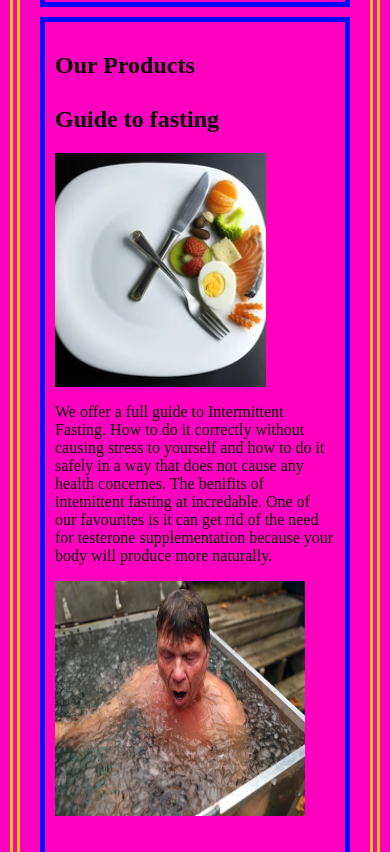
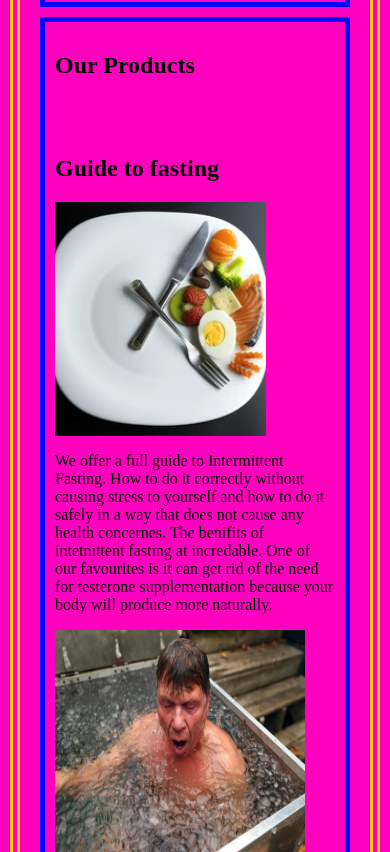
Before and after one commit to Maddphoenix84/W4A, a plain HTML site: page index.html in a window 390 px wide. Shown: the part 1472-2324 px from the top of the page. Drawn offline with Linux system fonts and the light colour scheme.

```diff
--- a/index.html
+++ b/index.html
@@ -51,7 +51,7 @@
 
     <div class="content2">
         <article class="article1">
-            <h1 >Our Products <br><br>Guide to fasting</h1>
+            <h1 >Our Products</h1> <br><br> <h1>Guide to fasting</h1>
                <img src="/fasting.png" alt="stopeating">
 
                 <p >We offer a full guide to Intermittent Fasting. How to do it correctly without causing stress to yourself and how to do it safely in a way that does not cause any health concernes. The benifits of intetnittent fasting at incredable. One of our favourites is it can get rid of the need for testerone supplementation because your body will produce more naturally.</p>
--- a/style.css
+++ b/style.css
@@ -120,6 +120,7 @@
 
 
     .article1 {
+
         display: grid;
         grid-template-columns: auto auto;
         background-color:rgb(255, 0, 191);
```
